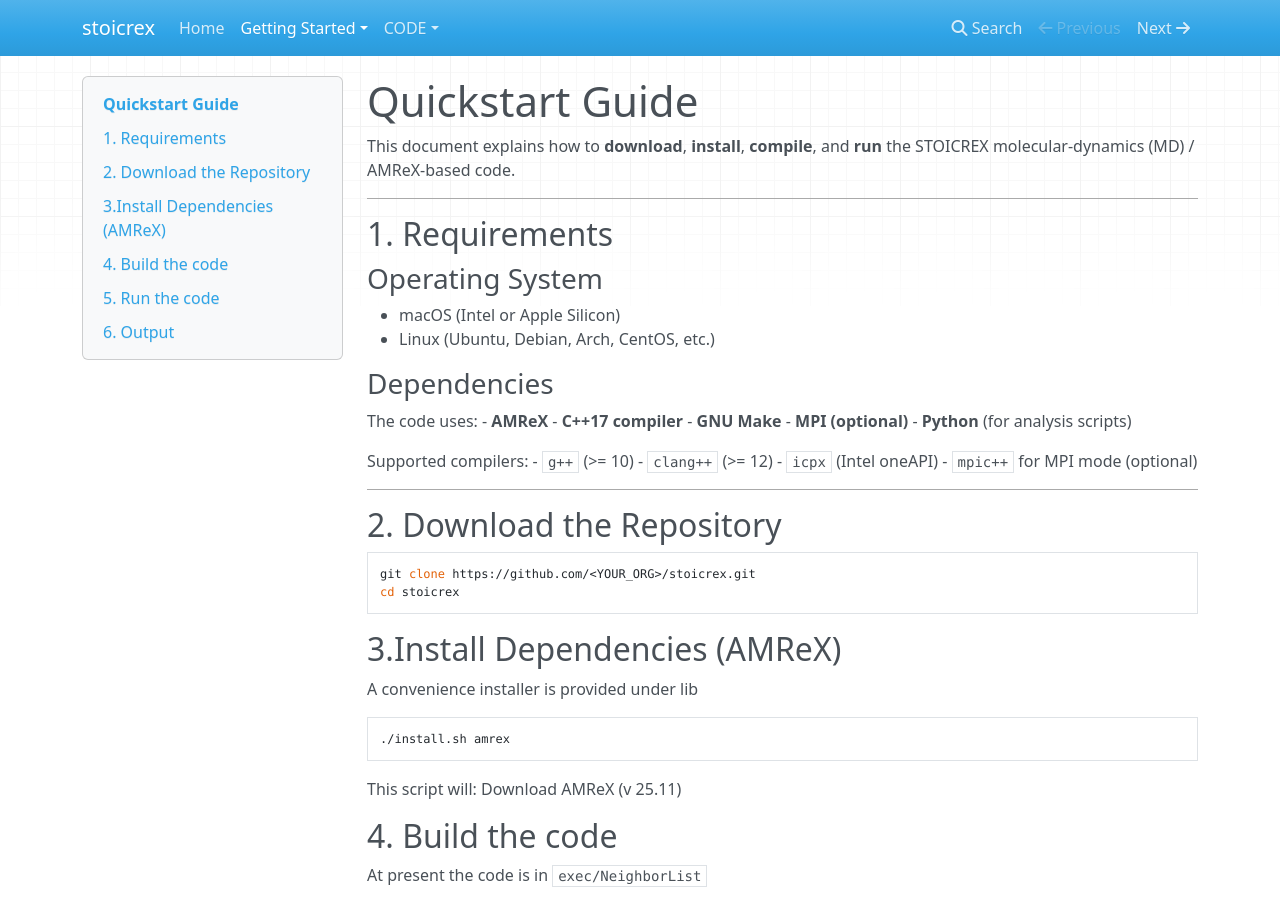
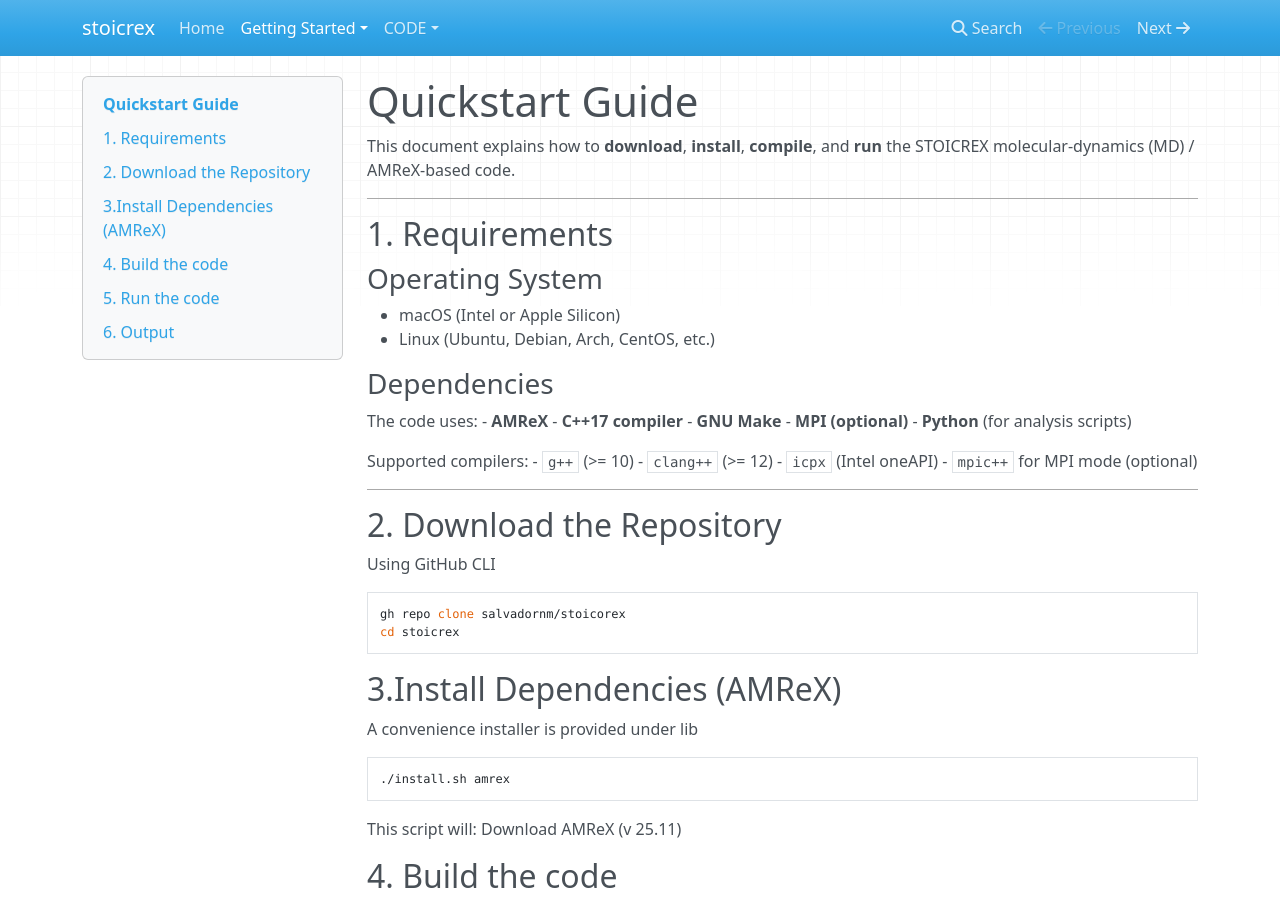
Before and after one commit to salvadornm/stoicorex, an MkDocs documentation site: the page built from docs/quickstart.md, in a window 1280 px wide and 900 px high. Built offline with MkDocs 1.6.1, drawn with Linux system fonts in a browser that asks for light colours; nearby versions of some CDN libraries.

````diff
--- a/docs/quickstart.md
+++ b/docs/quickstart.md
@@ -28,8 +28,10 @@
 
 ## 2. Download the Repository
 
+Using GitHub CLI
+
 ```bash
-git clone https://github.com/<YOUR_ORG>/stoicrex.git
+gh repo clone salvadornm/stoicorex
 cd stoicrex
 ```
 
````
Also changed, not shown: README.md (+3 -0 lines), 1 other file.
